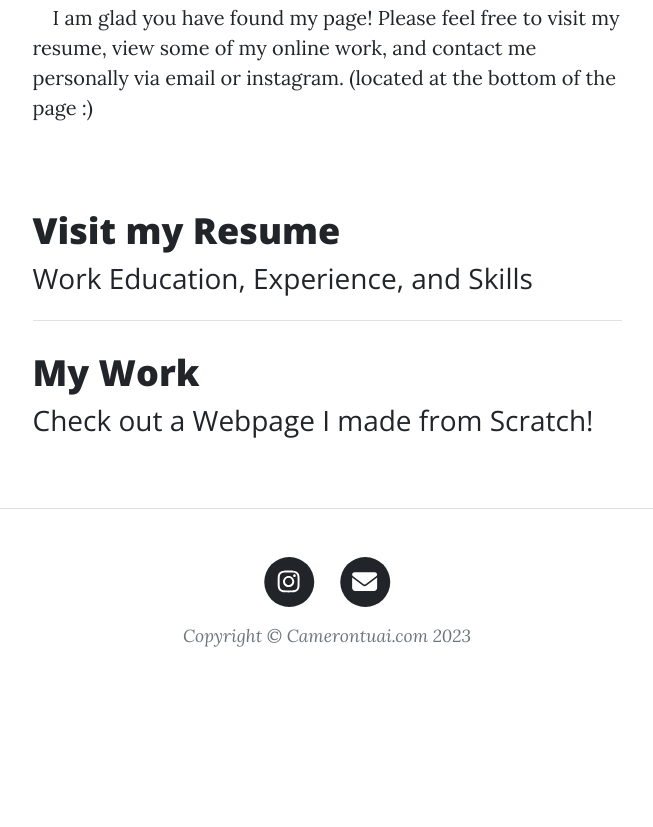
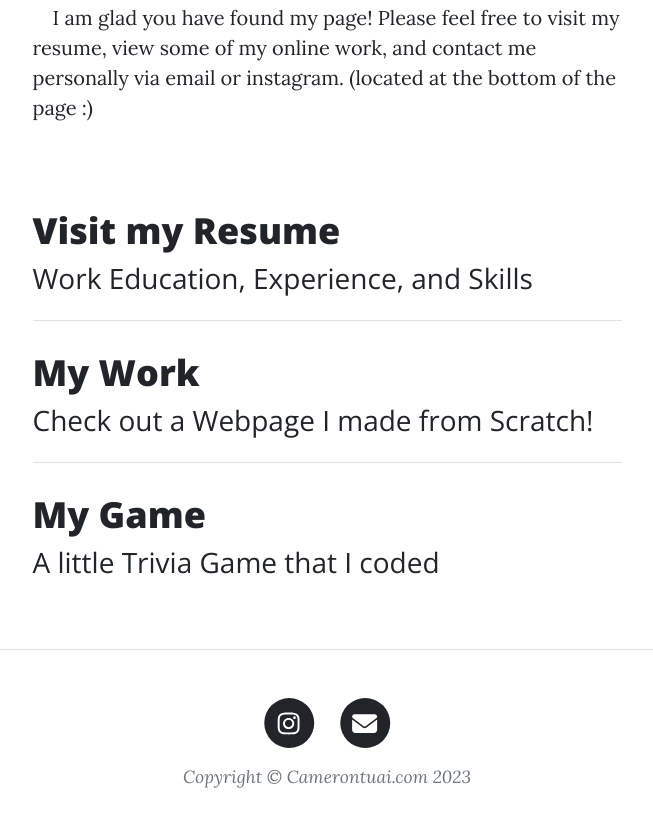
Before and after one commit to camerontuai/IS201, a plain HTML site: page index.html in a window 1280 px wide. Shown: the part 1327-2154 px from the top of the page, without its empty margins (313-966 px from the left). Before the commit the page ends 2024 px from the top, so only its background shows below. Drawn offline with nearby package versions, Linux system fonts and the light colour scheme.

Commit message:
Add files via upload

```diff
--- a/index.html
+++ b/index.html
@@ -80,6 +80,15 @@
                             <h3 class="post-subtitle">Check out a Webpage I made from Scratch!</h3>
                         </a>
                     </div>
+                    <!-- Divider-->
+                    <hr class="my-4" />
+                    <!-- Post preview-->
+                    <div class="post-preview">
+                        <a href="game.html">
+                            <h2 class="post-title">My Game</h2>
+                            <h3 class="post-subtitle">A little Trivia Game that I coded</h3>
+                        </a>
+                    </div>
 
 
 
```
